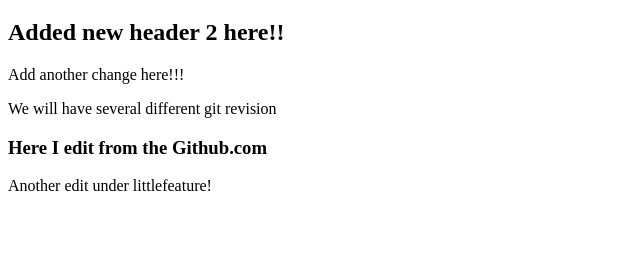
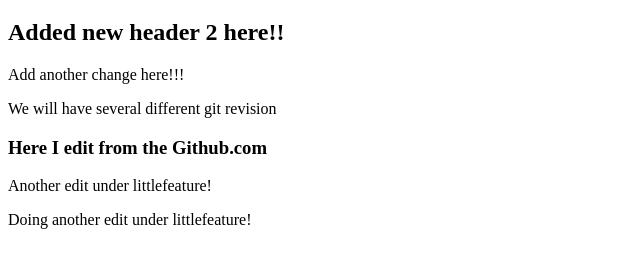
Before and after one commit to charlotte-hu/GitRevisionExercise, a plain HTML site: page index.html in a window 1280 px wide. Shown: the part 61-328 px from the top of the page, without its empty margins (0-640 px from the left). Drawn offline with Linux system fonts and the light colour scheme.

Commit message:
Add another edit under littlefeature

```diff
--- a/index.html
+++ b/index.html
@@ -11,6 +11,7 @@
 
 	<h3>Here I edit from the Github.com</h3>
 	<p>Another edit under littlefeature!</p>
+	<p>Doing another edit under littlefeature!</p>
 
 </body>
 </html>
```
